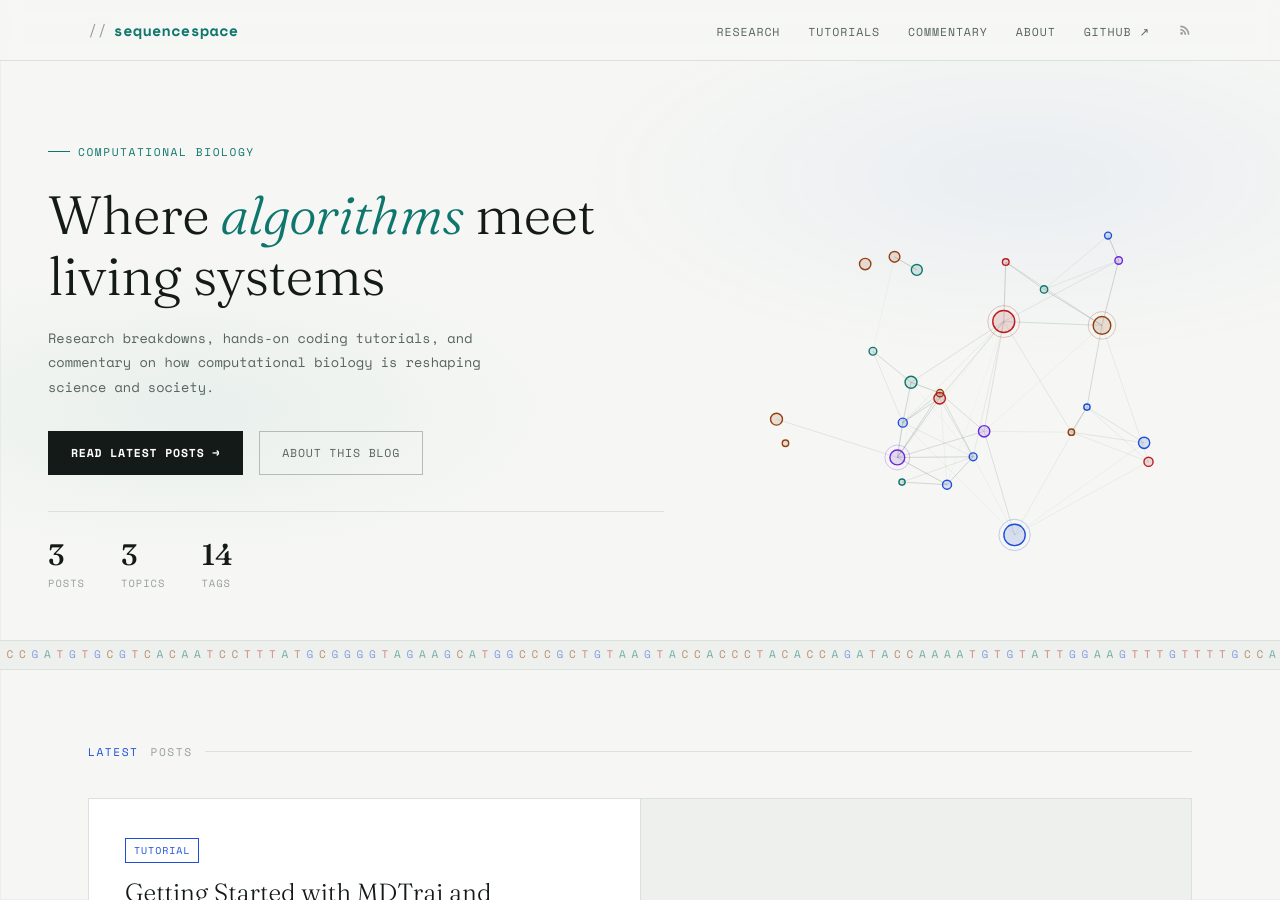
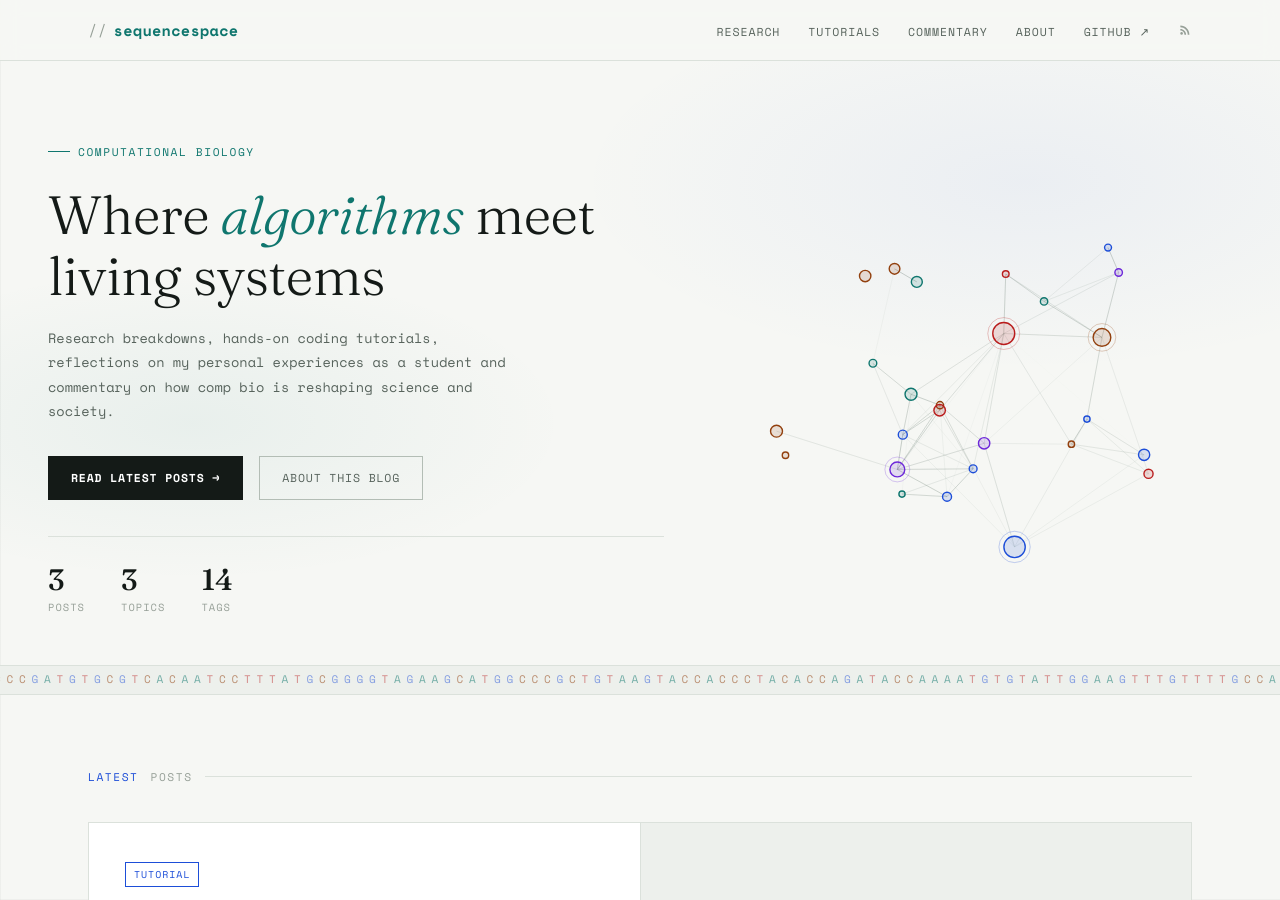
Before and after one commit to arjundeshx/sequencespace, a Jekyll site: the page built from index.html, in a window 1280 px wide and 900 px high. Built offline with Jekyll 4.4.1, drawn with Linux system fonts in a browser that asks for light colours; the list of posts is cut into pages by our own code.

Commit message:
Update index.html

```diff
--- a/index.html
+++ b/index.html
@@ -13,8 +13,7 @@ title: Home
       Where <em>algorithms</em> meet<br>living systems
     </h1>
     <p class="hero-sub fade-up d2">
-      Research breakdowns, hands-on coding tutorials, and commentary on how
-      computational biology is reshaping science and society.
+      Research breakdowns, hands-on coding tutorials, reflections on my personal experiences as a student and commentary on how comp bio is reshaping science and society.
     </p>
     <div class="hero-actions fade-up d3">
       <a href="#latest" class="btn btn-primary">Read Latest Posts →</a>
```
